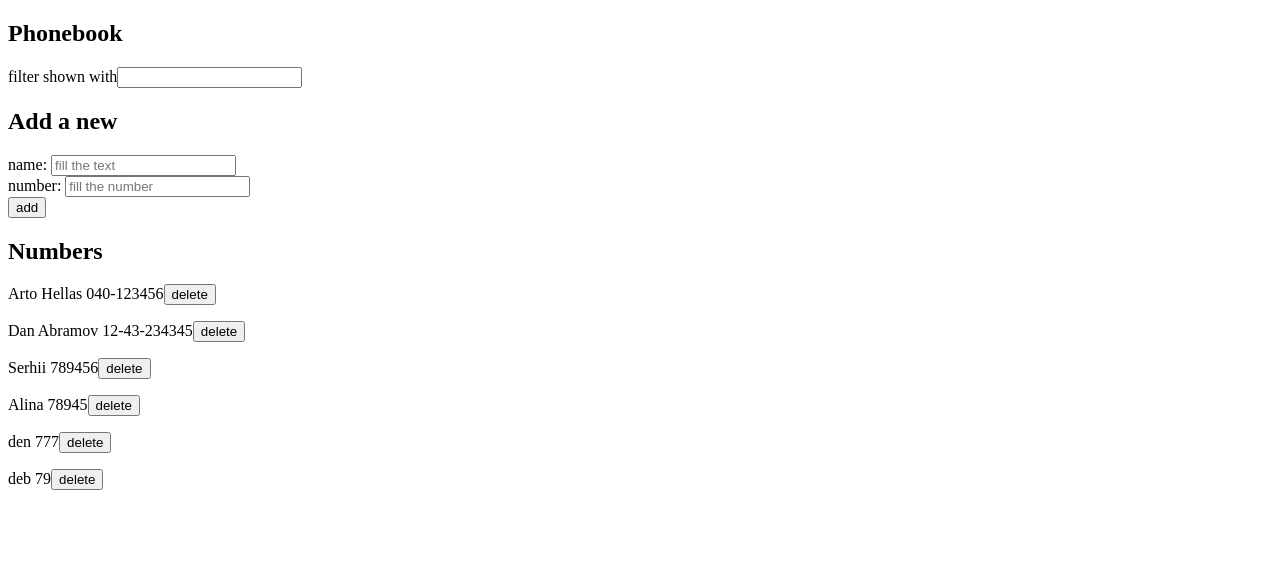
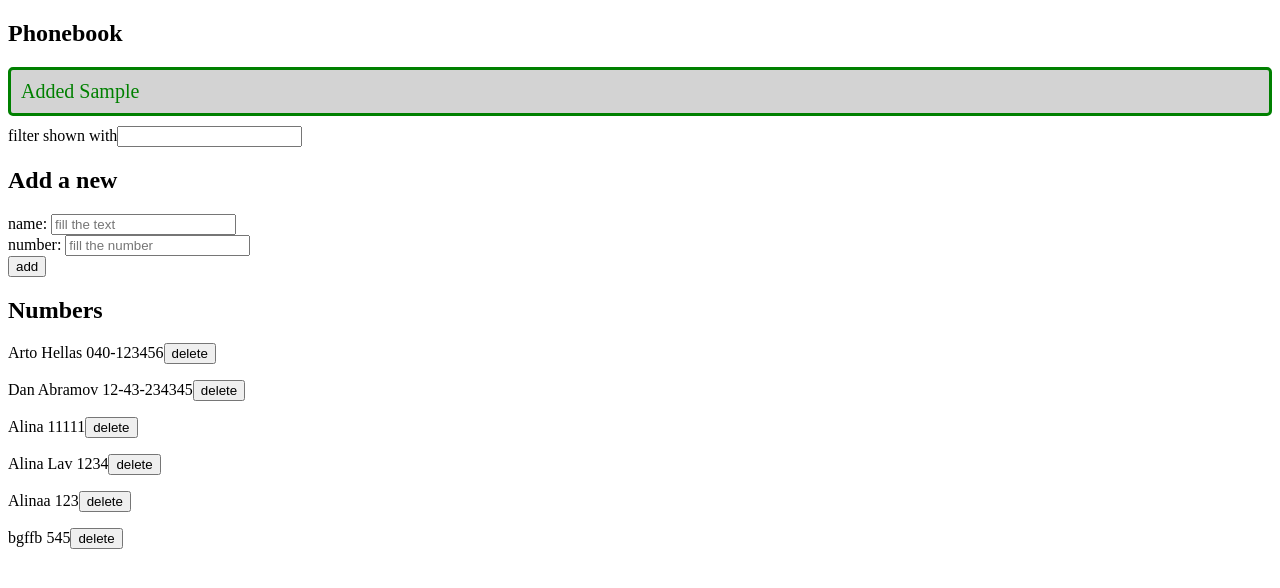
Before and after one commit to Serhii-Dobrovolskyi/Full-Stack-course-exercises, a React (Vite) app in the folder part2/thephonebook/: page / in a window 1280 px wide. Both pictures are taken after typing "Sample", "5" into the empty fields and a click on the button "add". Shown: the top 588 px of the page. Built offline with nearby package versions, Linux system fonts and the light colour scheme; no server answers; data requests are answered from the project's data file.

Commit message:
added the task 2.15

```diff
--- a/part2/thephonebook/db.json
+++ b/part2/thephonebook/db.json
@@ -11,24 +11,24 @@
       "id": "3"
     },
     {
-      "id": "eba1",
-      "name": "Serhii",
-      "number": "789456"
-    },
-    {
       "name": "Alina",
-      "number": "78945",
+      "number": "11111",
       "id": "b167"
     },
     {
-      "name": "den",
-      "number": "777",
-      "id": "e81a"
+      "id": "6cac",
+      "name": "Alina Lav",
+      "number": "1234"
     },
     {
-      "name": "deb",
-      "number": "79",
-      "id": "1489"
+      "id": "e8d1",
+      "name": "Alinaa",
+      "number": "123"
+    },
+    {
+      "id": "fd3a",
+      "name": "bgffb",
+      "number": "545"
     }
   ]
 }
--- a/part2/thephonebook/src/App.jsx
+++ b/part2/thephonebook/src/App.jsx
@@ -1,5 +1,13 @@
 import { useState, useEffect } from "react";
 import personsServise from "./services/persons";
+
+const Notification = ({ message }) => {
+  if (message === null) {
+    return null;
+  }
+
+  return <div className="success">{message}</div>;
+};
 
 const Filter = ({ filterPersons, setFilterPersons }) => {
   return (
@@ -24,14 +32,14 @@ const PersonForm = ({
     <form onSubmit={addName}>
       <div>
         name:{" "}
-        <input
+        <input name="name"
           value={newName}
           placeholder="fill the text"
           onChange={(e) => setNewName(e.target.value)}
         />
         <div>
           number:{" "}
-          <input
+          <input name="number"
             value={newNumber}
             placeholder="fill the number"
             onChange={(e) => setNewNumber(e.target.value)}
@@ -59,6 +67,7 @@ const App = () => {
   const [newName, setNewName] = useState("");
   const [newNumber, setNewNumber] = useState("");
 
+  const [successMessage, setSuccessMessage] = useState(null);
   const [filterPersons, setFilterPersons] = useState("");
 
   useEffect(() => {
@@ -66,6 +75,7 @@ const App = () => {
       .getAllPersons()
       .then((initialPersons) => setPersons(initialPersons));
   }, []);
+
   const addName = (e) => {
     e.preventDefault();
     if (newName) {
@@ -73,18 +83,27 @@ const App = () => {
         name: newName,
         number: newNumber,
       };
-      if (persons.find((el) => el.name === newName)) {
-        const originalObject = persons.find((el) => el.name === newName);
-        updatePerson(originalObject.id, newUser);
+
+      const person = persons.find((el) => el.name === newName)
+
+
+      if (person) {
+        updatePerson(person.id, newUser);
         return;
       }
+
       personsServise.createPerson(newUser).then((returnedPerson) => {
         setPersons(persons.concat(returnedPerson));
       });
       setNewName("");
       setNewNumber("");
+      setSuccessMessage(`Added ${newUser.name}`);
+      setTimeout(() => {
+        setSuccessMessage(null);
+      }, 5000);
     }
   };
+
   const updatePerson = (id, newUser) => {
     if (
       window.confirm(
@@ -101,7 +120,12 @@ const App = () => {
     }
     setNewName("");
     setNewNumber("");
+    setSuccessMessage(`Added ${newUser.name}`);
+      setTimeout(() => {
+        setSuccessMessage(null);
+      }, 5000);
   };
+
   const deletePerson = (name, id) => {
     if (window.confirm(`Delete ${name}`)) {
       personsServise.deletePerson(id).then((deletedPerson) => {
@@ -110,14 +134,17 @@ const App = () => {
     }
     return;
   };
+
   const showPersons = !filterPersons
     ? persons
     : persons.filter((el) =>
         el.name.toLowerCase().includes(filterPersons.toLowerCase())
       );
+
   return (
     <div>
       <h2>Phonebook</h2>
+      <Notification message={successMessage} />
       <Filter
         filterPersons={filterPersons}
         setFilterPersons={setFilterPersons}
--- /dev/null
+++ b/part2/thephonebook/src/index.css
@@ -0,0 +1,9 @@
+.success {
+   color: green;
+   background: lightgrey;
+   font-size: 20px;
+   border-style: solid;
+   border-radius: 5px;
+   padding: 10px;
+   margin-bottom: 10px;
+ }
--- a/part2/thephonebook/src/main.jsx
+++ b/part2/thephonebook/src/main.jsx
@@ -1,4 +1,5 @@
 import ReactDOM from "react-dom/client";
 import App from "./App";
+import "./index.css";
 
 ReactDOM.createRoot(document.getElementById("root")).render(<App />);
```
Also changed, not shown: 1 other file (tests, documents, lock files or other folders).
